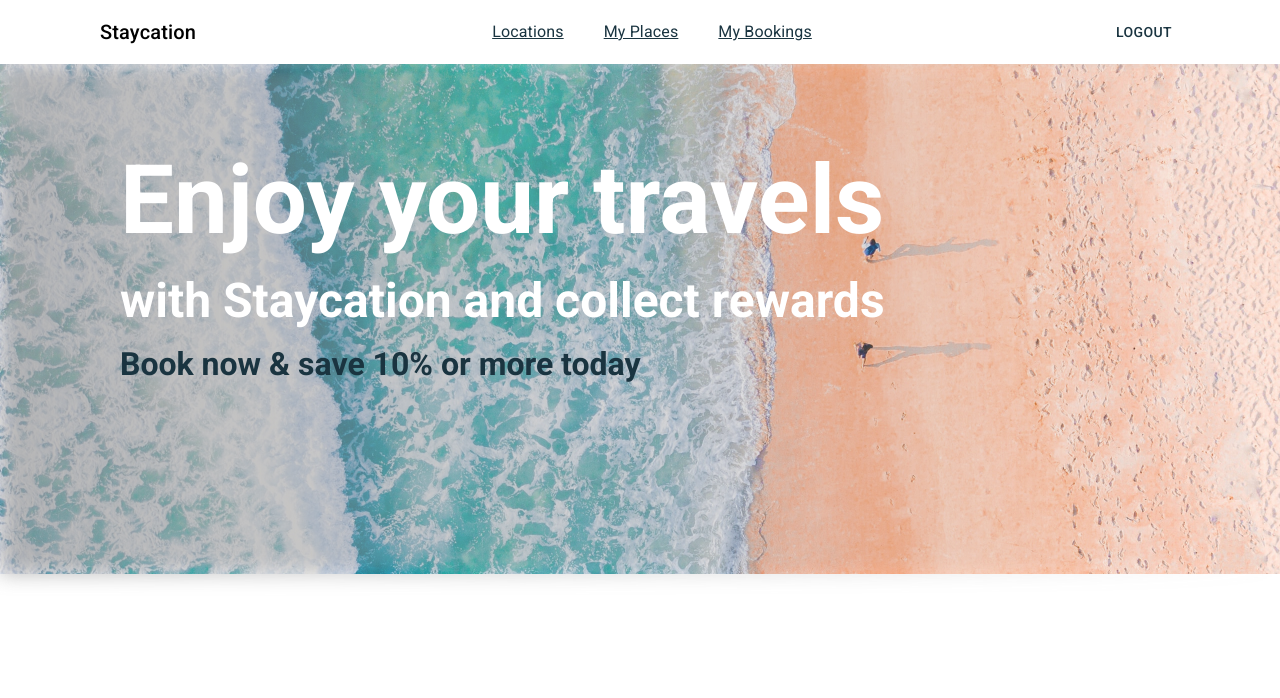
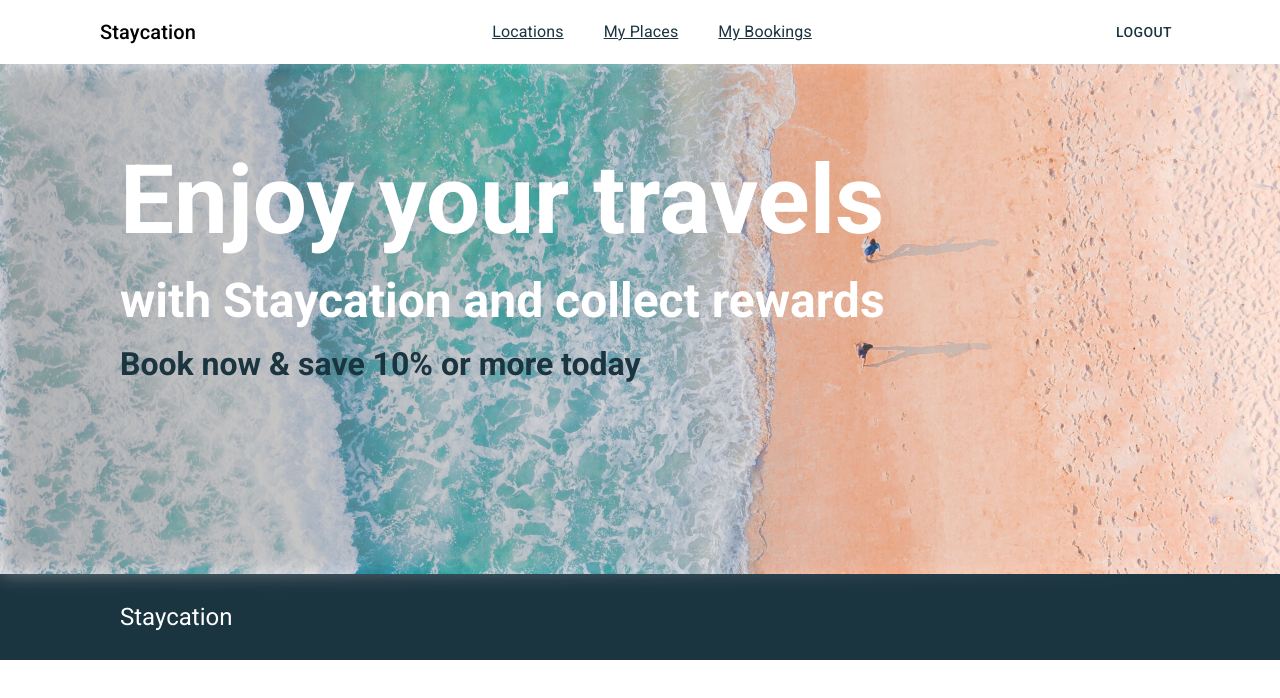
Before and after one commit to dominikpezelj/staycation-apartments-react, a React (Create React App) app: page / in a window 1280 px wide. Shown: the top 698 px of the page. Built offline with nearby package versions, Linux system fonts and the light colour scheme.

Commit message:
Added Footer.tsx

```diff
--- a/src/components/Footer.tsx
+++ b/src/components/Footer.tsx
@@ -1,3 +1,27 @@
+import { useTheme } from "@mui/material/styles";
+
 export const Footer = () => {
-  return <div>TEST</div>;
+  const { colors } = useTheme();
+  const FooterStyle = {
+    backgroundColor: colors.textMenuItems,
+    width: "100vw",
+    height: "5.375rem",
+    display: "flex",
+    bottom: "0",
+  };
+
+  const FooterTitle = {
+    color: colors.white,
+    fontFamily: "Roboto",
+    fontWeight: "400",
+    fontSize: "24px",
+    paddingLeft: "7.5rem",
+    alignItems: "center",
+    display: "flex",
+  };
+  return (
+    <div style={FooterStyle}>
+      <div style={FooterTitle}>Staycation</div>
+    </div>
+  );
 };
--- a/src/components/Main.tsx
+++ b/src/components/Main.tsx
@@ -1,11 +1,13 @@
 import { Navigation } from "./Navigation";
 import { Header } from "./Header";
+import { Footer } from "./Footer";
 
 export const Main = () => {
   return (
     <div>
       <Navigation />
       <Header />
+      <Footer />
     </div>
   );
 };
```
